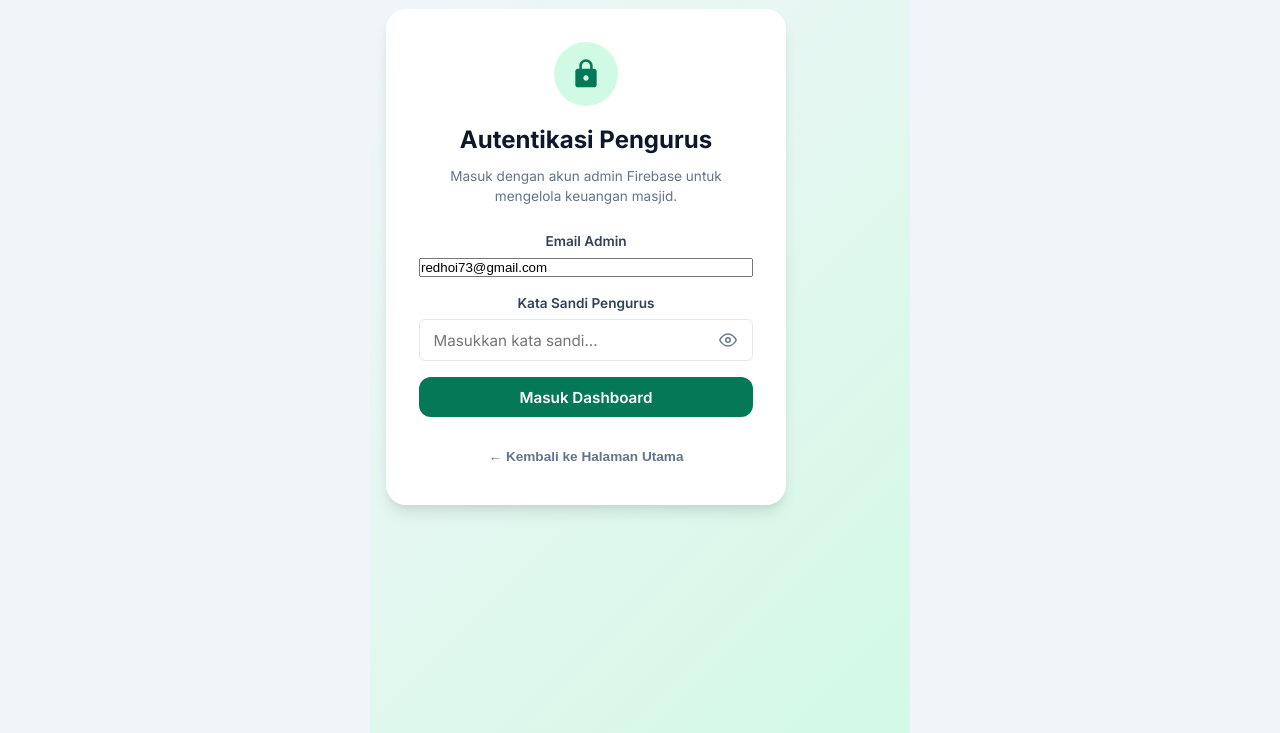
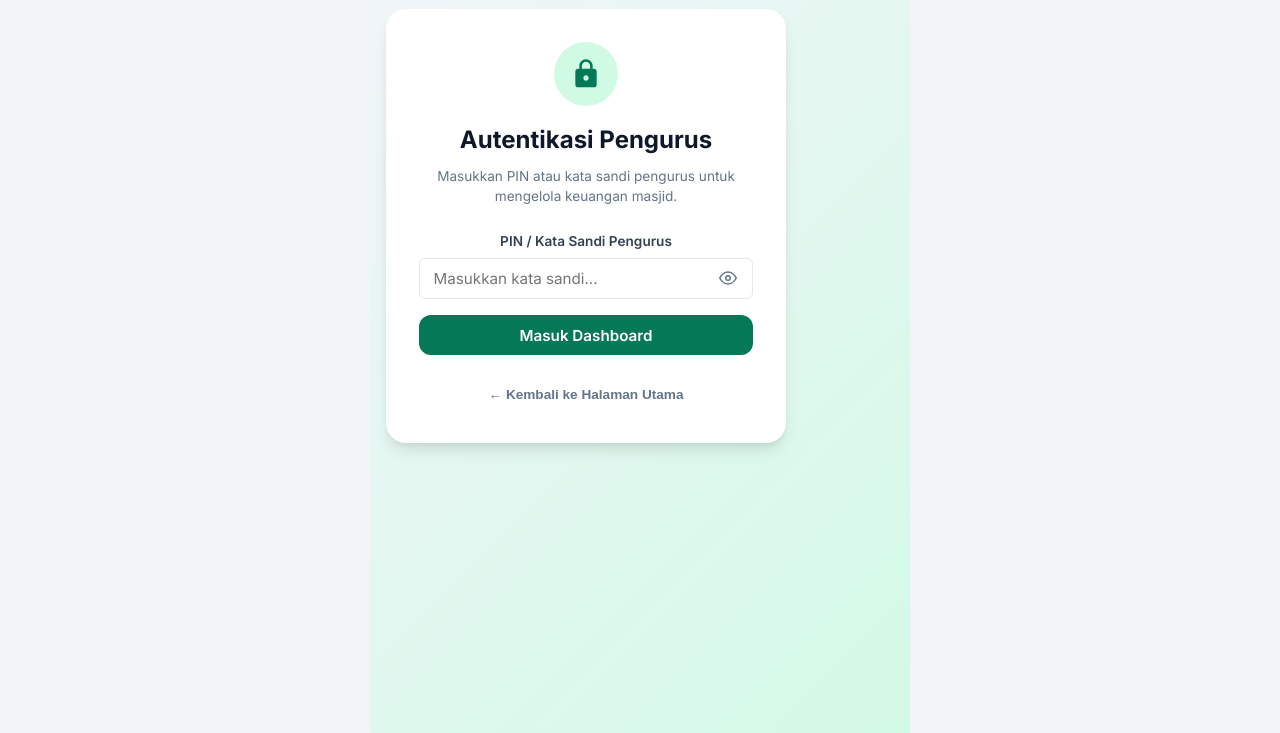
Before and after one commit to IlhamDho12/keuangan-masjid, a website: page index.html in a window 1280 px wide. Both pictures are taken after a click on the button "Masuk Admin". Shown: the part 67-800 px from the top of the page. Drawn offline with Linux system fonts and the light colour scheme; no server answers.

Commit message:
Simplify admin login to password only

```diff
--- a/app.js
+++ b/app.js
@@ -8,7 +8,8 @@ const FIREBASE_CONFIG = {
     appId: '1:777548315983:web:d61cc7602e211088c8d93a'
 };
 
-const ADMIN_EMAILS = ['redhoi73@gmail.com'];
+const ADMIN_LOGIN_EMAIL = '2010802002@radenfatah.ac.id';
+const ADMIN_EMAILS = [ADMIN_LOGIN_EMAIL];
 const APP_SETTINGS_DOC = 'main';
 
 let firebaseApp = null;
@@ -1396,9 +1397,7 @@ window.deleteFeedback = function(id) {
 // ================= ADMIN LOGIN & AUTHENTICATION =================
 async function handleAdminLogin(e) {
     e.preventDefault();
-    const emailInput = document.getElementById('admin-email');
     const pwInput = document.getElementById('admin-password');
-    const emailVal = emailInput.value.trim().toLowerCase();
     const pwVal = pwInput.value;
 
     if (!firebaseReady) {
@@ -1407,7 +1406,7 @@ async function handleAdminLogin(e) {
     }
 
     try {
-        const credential = await firebaseAuth.signInWithEmailAndPassword(emailVal, pwVal);
+        const credential = await firebaseAuth.signInWithEmailAndPassword(ADMIN_LOGIN_EMAIL, pwVal);
         if (!isAdminUser(credential.user)) {
             await firebaseAuth.signOut();
             throw new Error('Akun ini belum terdaftar sebagai admin sistem.');
@@ -1796,11 +1795,6 @@ window.togglePasswordVisibility = function(inputId, btnEl) {
 
 // ================= EVENT LISTENER INITIALIZATIONS =================
 document.addEventListener('DOMContentLoaded', () => {
-    const adminEmailInput = document.getElementById('admin-email');
-    if (adminEmailInput && ADMIN_EMAILS.length) {
-        adminEmailInput.value = ADMIN_EMAILS[0];
-    }
-
     if (firebaseReady) {
         firebaseAuth.onAuthStateChanged(async (user) => {
             const authenticated = isAdminUser(user);
--- a/index.html
+++ b/index.html
@@ -294,14 +294,10 @@
                         <svg xmlns="http://www.w3.org/2000/svg" viewBox="0 0 24 24" fill="currentColor"><path d="M18 8h-1V6c0-2.76-2.24-5-5-5S7 3.24 7 6v2H6c-1.1 0-2 .9-2 2v10c0 1.1.9 2 2 2h12c1.1 0 2-.9 2-2V10c0-1.1-.9-2-2-2zm-6 9c-1.1 0-2-.9-2-2s.9-2 2-2 2 .9 2 2-.9 2-2 2zm3.1-9H8.9V6c0-1.71 1.39-3.1 3.1-3.1 1.71 0 3.1 1.39 3.1 3.1v2z"/></svg>
                     </div>
                     <h2>Autentikasi Pengurus</h2>
-                    <p>Masuk dengan akun admin Firebase untuk mengelola keuangan masjid.</p>
+                    <p>Masukkan PIN atau kata sandi pengurus untuk mengelola keuangan masjid.</p>
                     <form id="admin-login-form">
                         <div class="form-group">
-                            <label for="admin-email">Email Admin</label>
-                            <input type="email" id="admin-email" placeholder="contoh: admin@masjid.org" autocomplete="username" required>
-                        </div>
-                        <div class="form-group">
-                            <label for="admin-password">Kata Sandi Pengurus</label>
+                            <label for="admin-password">PIN / Kata Sandi Pengurus</label>
                             <div class="password-input-wrapper">
                                 <input type="password" id="admin-password" placeholder="Masukkan kata sandi..." autocomplete="current-password" required>
                                 <button type="button" class="toggle-password" onclick="togglePasswordVisibility('admin-password', this)" title="Tampilkan/Sembunyikan Sandi">
```
Also changed, not shown: 1 other file.
